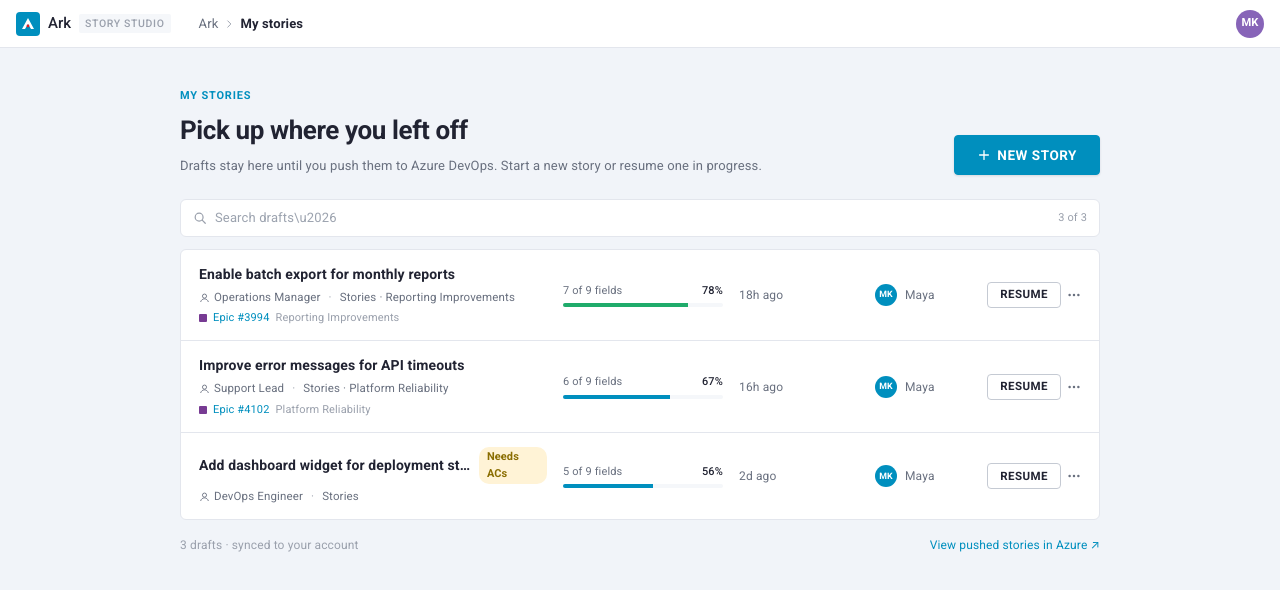
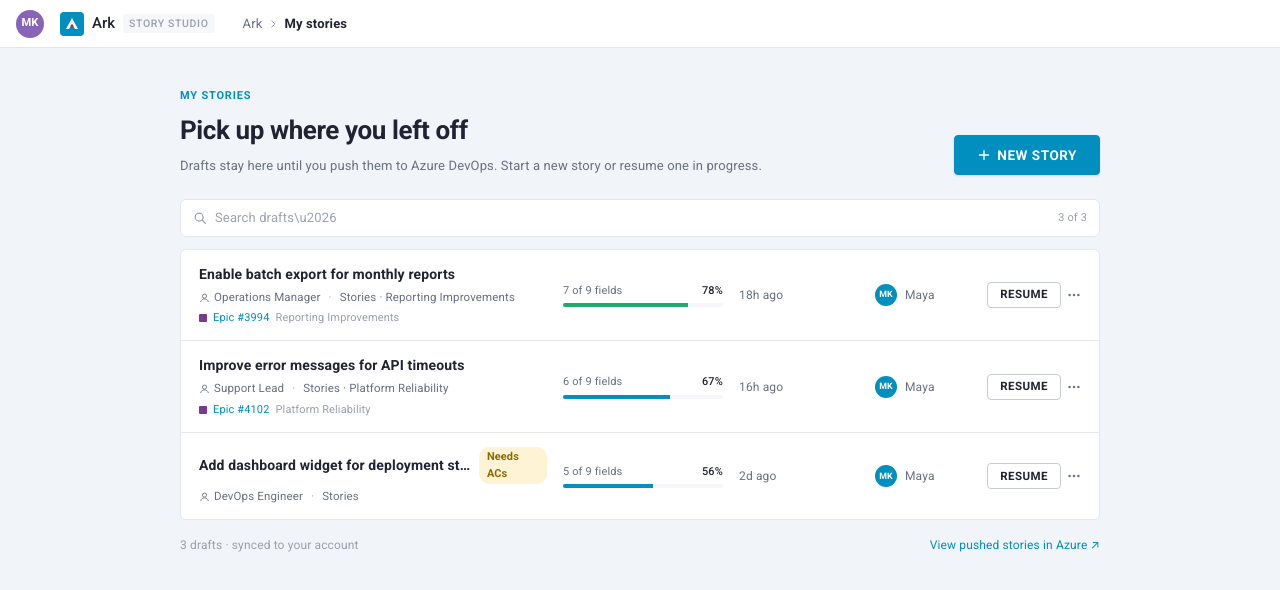
Before and after one commit to shmuelsCamtek/ark, a React (Vite) app in the folder src/frontend/: page / in a window 1280 px wide. Shown: the top 590 px of the page. Built offline with nearby package versions, Linux system fonts and the light colour scheme.

Commit message:
fix: move user avatar from right to left side of TopBar
Co-Authored-By: Claude Opus 4.6 (1M context) <noreply@anthropic.com>

```diff
--- a/src/frontend/src/components/ui/TopBar.tsx
+++ b/src/frontend/src/components/ui/TopBar.tsx
@@ -24,6 +24,7 @@ export function TopBar({ breadcrumbs = [], rightActions, onBack: _onBack }: TopB
         flexShrink: 0,
       }}
     >
+      <Avatar name="Maya Kowalski" size={28} />
       <ArkLogo />
       {breadcrumbs.length > 0 && (
         <div
@@ -57,7 +58,6 @@ export function TopBar({ breadcrumbs = [], rightActions, onBack: _onBack }: TopB
       )}
       <div style={{ flex: 1 }} />
       {rightActions}
-      <Avatar name="Maya Kowalski" size={28} />
     </div>
   );
 }
```
